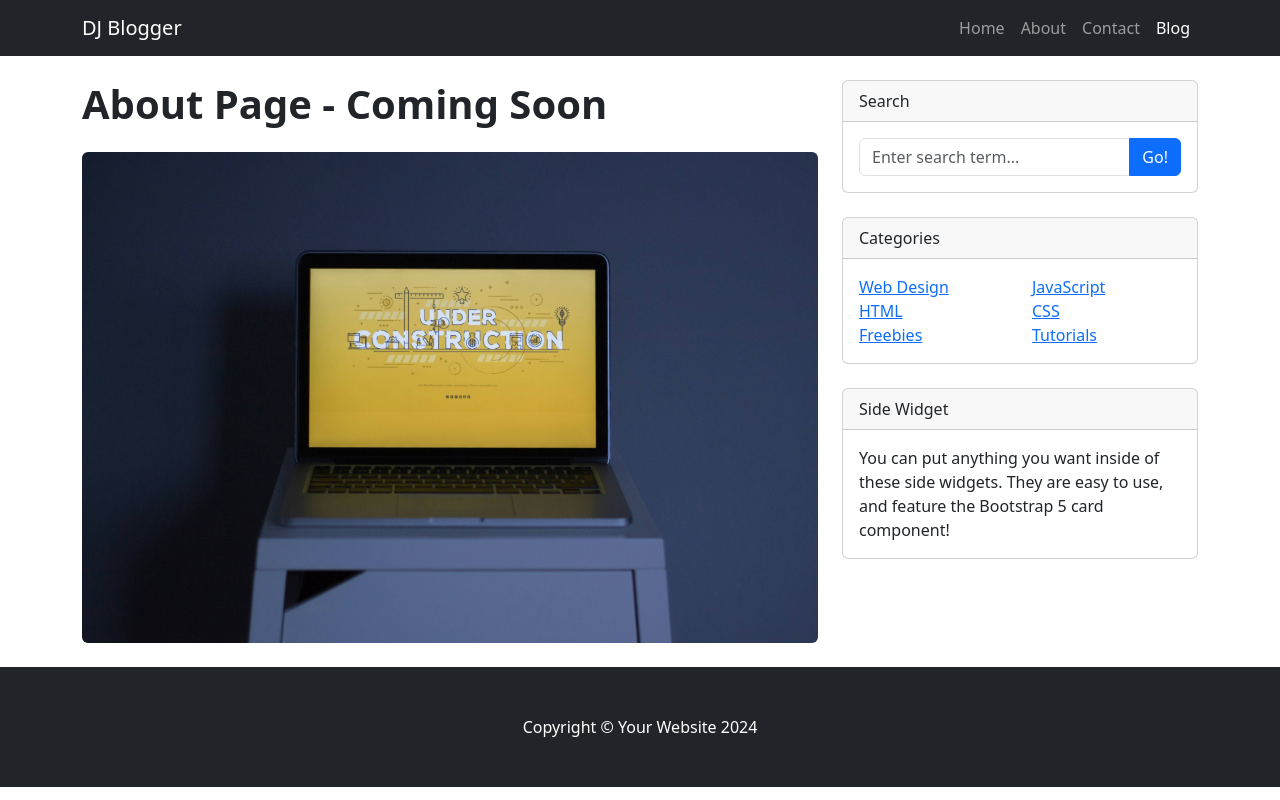
After one commit to hoquenazmul/djblogger, a Django app: page /about/ in a window 1280 px wide. The commit adds this page. Run offline with Django 5.2, Linux system fonts and the light colour scheme; some libraries are stand-ins or nearby versions.

Commit message:
Added about, contact pages and Cleaned up the unnecessary stuff

```diff
--- a/blog/templates/blog/base.html
+++ b/blog/templates/blog/base.html
@@ -7,14 +7,11 @@
         <meta name="description" content="" />
         <meta name="author" content="" />
         <title>DJ Blogger</title>
-        <!-- Favicon-->
         <link rel="icon" type="image/x-icon" href="{% static 'blog/images/favicon.ico' %}" />
-        <!-- Core theme CSS (includes Bootstrap)-->
         <link href="{% static 'blog/css/bootstrap.min.css' %}" rel="stylesheet" />
         <link href="{% static 'blog/css/style.css' %}" rel="stylesheet" />
     </head>
     <body>
-        <!-- Responsive navbar-->
         {% include 'blog/partials/navbar.html' %}
 
         {% block welcome %}{% endblock %}
@@ -39,7 +36,6 @@
         <!-- Footer-->
         {% include 'blog/partials/footer.html' %}
 
-        <!-- Bootstrap core JS-->
         <script src="{% static 'blog/js/bootstrap.bundle.min.js' %}"></script>
         <script src="{% static 'blog/js/main.js' %}"></script>
     </body>
--- /dev/null
+++ b/blog/templates/blog/coming_soon.html
@@ -0,0 +1,13 @@
+{% extends "blog/base.html" %}
+{% load static %}
+
+{% block content %}
+    <article class="post-details">
+        <header class="mb-4">
+            <h1 class="fw-bolder mb-1">{{ page }} Page - Coming Soon</h1>
+        </header>
+        <figure class="mb-4">
+            <img class="img-fluid rounded" src="{% static '/blog/images/under-construction.jpg' %}" />
+        </figure>
+    </article>
+{% endblock content %}
--- a/blog/templates/blog/partials/navbar.html
+++ b/blog/templates/blog/partials/navbar.html
@@ -1,4 +1,3 @@
-<!-- Responsive navbar-->
 <nav class="navbar navbar-expand-lg navbar-dark bg-dark">
     <div class="container">
         <a class="navbar-brand" href="{% url 'post_list' %}">DJ Blogger</a>
@@ -6,8 +5,8 @@
         <div class="collapse navbar-collapse" id="navbarSupportedContent">
             <ul class="navbar-nav ms-auto mb-2 mb-lg-0">
                 <li class="nav-item"><a class="nav-link" href="{% url 'post_list' %}">Home</a></li>
-                <li class="nav-item"><a class="nav-link" href="#!">About</a></li>
-                <li class="nav-item"><a class="nav-link" href="#!">Contact</a></li>
+                <li class="nav-item"><a class="nav-link" href="{% url 'about' %}">About</a></li>
+                <li class="nav-item"><a class="nav-link" href="{% url 'contact' %}">Contact</a></li>
                 <li class="nav-item"><a class="nav-link active" aria-current="page" href="{% url 'post_list' %}">Blog</a></li>
             </ul>
         </div>
--- a/blog/templates/blog/partials/welcome.html
+++ b/blog/templates/blog/partials/welcome.html
@@ -2,8 +2,8 @@
 <header class="py-5 bg-light border-bottom">
     <div class="container">
         <div class="text-center my-5">
-            <h1 class="fw-bolder">Welcome to Blog Home!</h1>
-            <p class="lead mb-0">A Bootstrap 5 starter layout for your next blog homepage</p>
+            <h1 class="fw-bolder">Welcome to <span class="text-primary">DJ Blogger</span>!</h1>
+            <p class="lead mb-0">Discover stories, lessons, and strategies that will help you unlock your potential and live your best life.</p>
         </div>
     </div>
 </header>
--- a/blog/urls.py
+++ b/blog/urls.py
@@ -3,7 +3,8 @@
 
 
 urlpatterns = [
-    # path('', views.home, name='post_list'),
     path('', views.PostListView.as_view(), name='post_list'),
     path('post/<int:pk>/', views.PostDetailView.as_view(), name='post_detail'),
+    path('about/', views.about, name='about'),
+    path('contact/', views.contact, name='contact'),
 ]
--- a/blog/views.py
+++ b/blog/views.py
@@ -1,13 +1,6 @@
 from django.shortcuts import render
 from django.views.generic import DetailView, ListView
 from .models import Post
-
-
-def home(request):
-    context = {
-        'object_list': Post.objects.all()
-    }
-    return render(request, 'blog/post_list.html', context)
 
 
 class PostListView(ListView):
@@ -19,3 +12,18 @@
 
 class PostDetailView(DetailView):
     model = Post
+
+
+def about(request):
+    context = {
+        'page': 'About'
+    }
+
+    return render(request, 'blog/coming_soon.html', context)
+
+def contact(request):
+    context = {
+        'page': 'Contact'
+    }
+
+    return render(request, 'blog/coming_soon.html', context)
```
